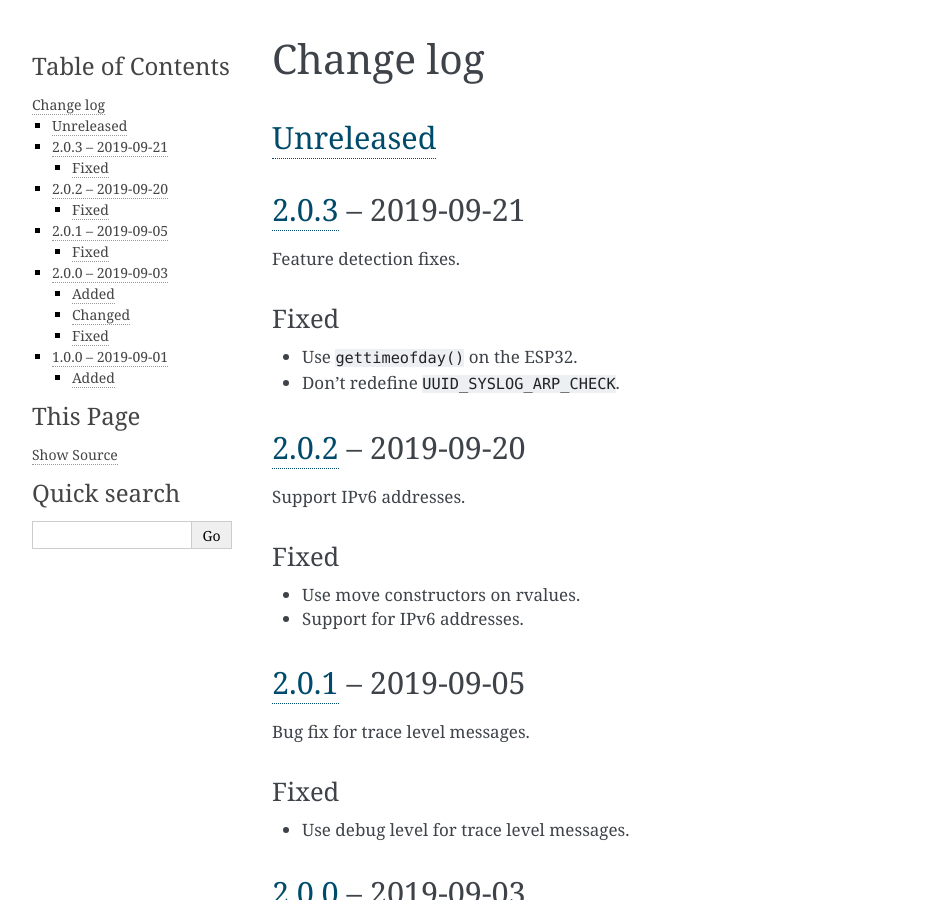
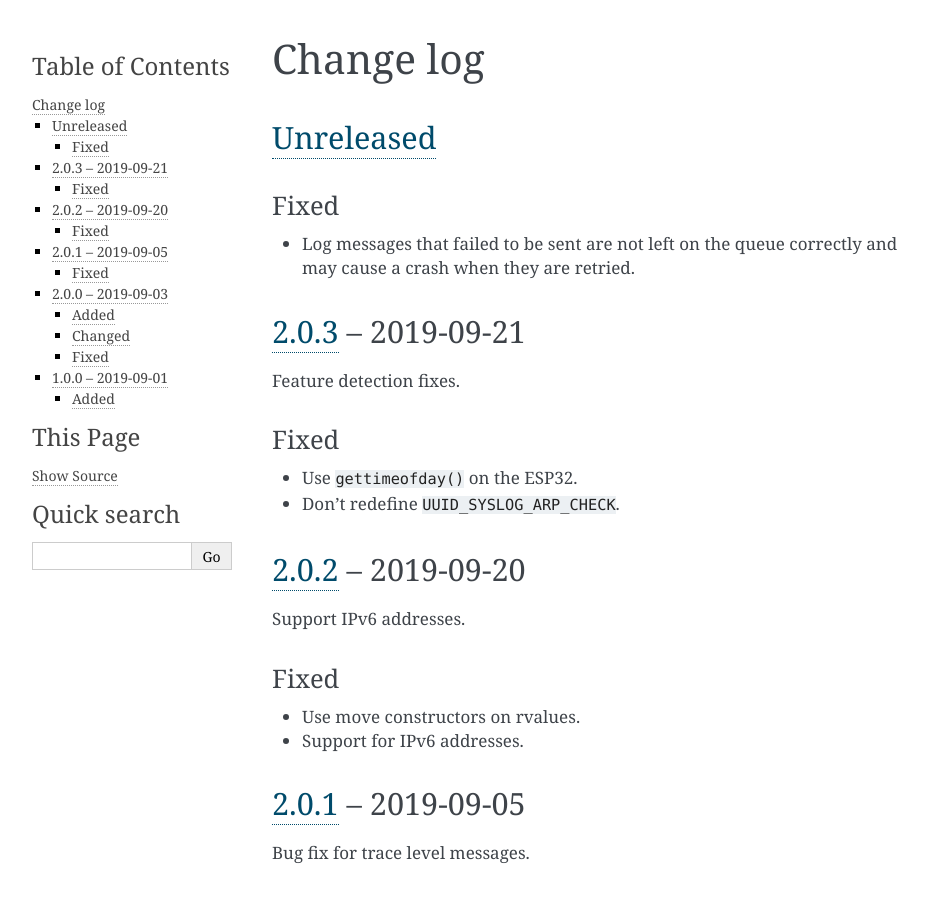
Before and after one commit to nomis/mcu-uuid-syslog, a Sphinx documentation site: the page built from docs/changelog.rst, in a window 1280 px wide and 900 px high. Shown: the whole window, without its empty margins (148-1076 px from the left). Built offline with Sphinx 7.4.7, drawn with Linux system fonts in a browser that asks for light colours.

Commit message:
Copy log messages from the queue otherwise they're in an unspecified state

```diff
--- a/docs/changelog.rst
+++ b/docs/changelog.rst
@@ -3,6 +3,12 @@ Change log
 
 Unreleased_
 -----------
+
+Fixed
+~~~~~
+
+* Log messages that failed to be sent are not left on the queue
+  correctly and may cause a crash when they are retried.
 
 2.0.3_ |--| 2019-09-21
 ----------------------
```
Also changed, not shown: 1 other file.
